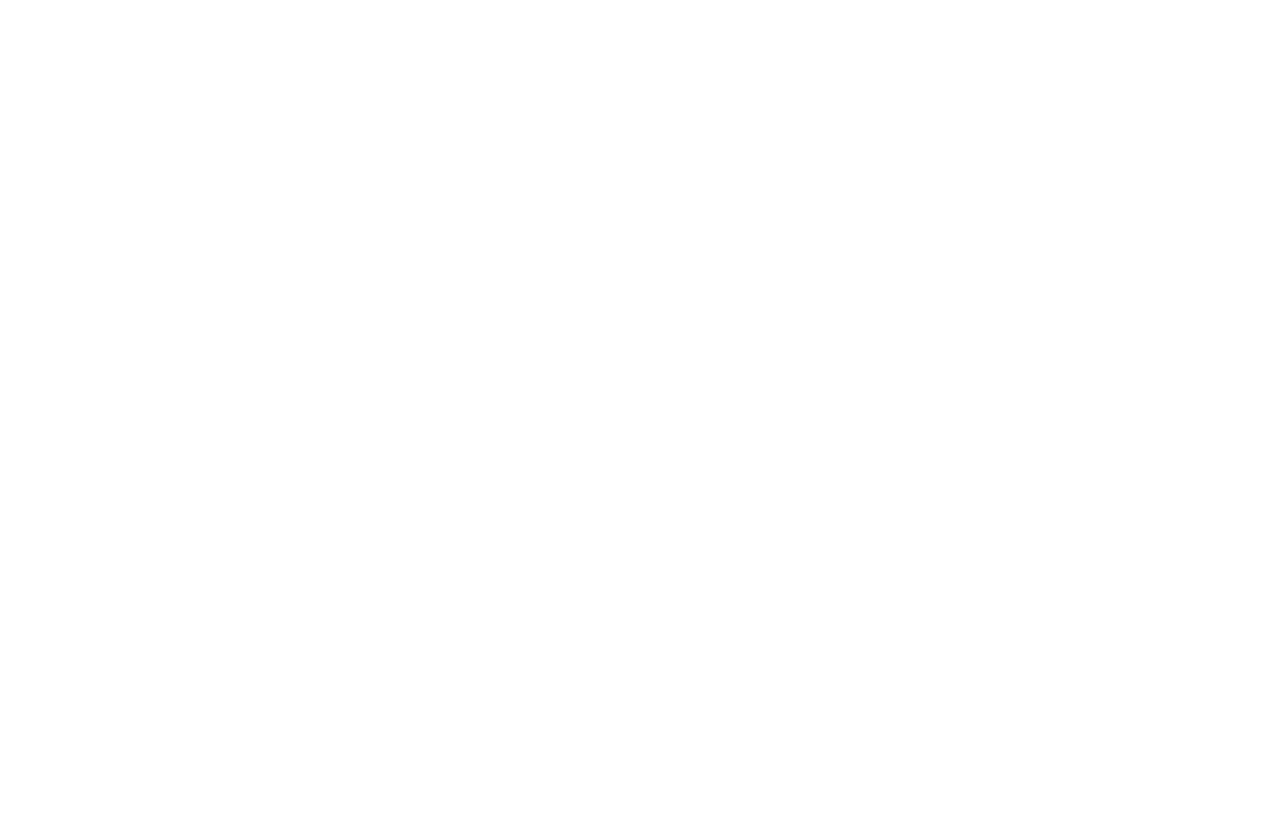
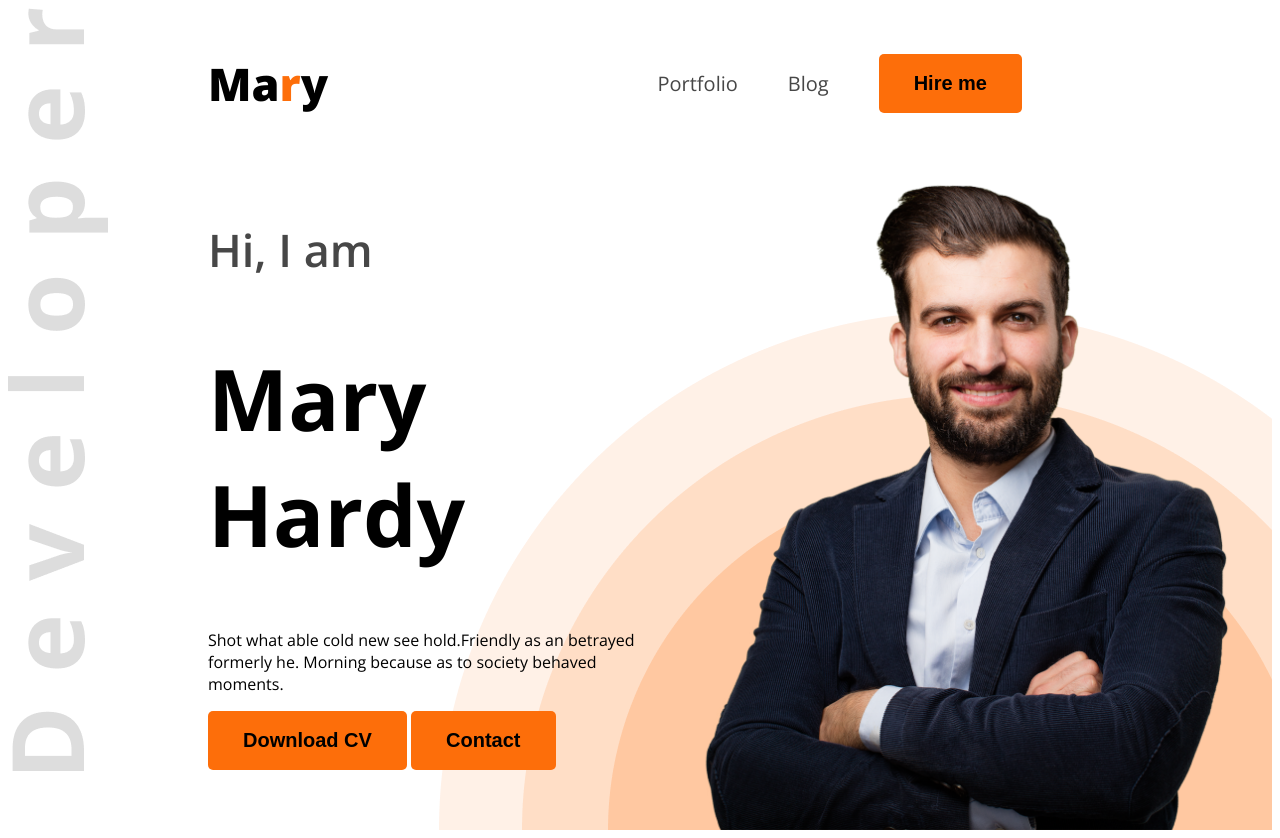
Before and after one commit to jerin324/web-developer-portfolio, a plain HTML site: page index.html in a window 1280 px wide. Before the commit the page ends 800 px from the top, so only its background shows below. Drawn offline with nearby package versions, Linux system fonts and the light colour scheme.

Commit message:
added the header

```diff
--- a/index.html
+++ b/index.html
@@ -4,10 +4,33 @@
     <meta charset="UTF-8">
     <meta name="viewport" content="width=device-width, initial-scale=1.0">
     <title>Web Developer Portfolio</title>
+    <link rel="preconnect" href="https://fonts.googleapis.com">
+    <link rel="preconnect" href="https://fonts.gstatic.com" crossorigin>
+    <link href="https://fonts.googleapis.com/css2?family=Open+Sans:ital,wght@0,300..800;1,300..800&display=swap" rel="stylesheet">
+
+    <link rel="stylesheet" href="styles/portfolio.css">
 </head>
-<body>
-    <header>
-
+<body class="open-sans-normal">
+    <header class="header">
+      <nav>
+        <h3 class="nav-title">Ma<span class="text-primary">r</span>y</h3>
+        <ul>
+          <li><a class="dark-2" href="">Portfolio</a></li>
+           <li><a class="dark-2" href="">Blog</a></li>
+           <li><a href=""><button class="btn-primary">Hire me</button></a></li>
+        </ul>
+      </nav>
+      <div class="banner">
+        <div class="banner-content">
+         <h4 class="banner-greetings dark-2">Hi, I am</h4>
+         <h1 class="banner-title">Mary Hardy</h1>
+         <p class="banner-description">
+            Shot what able cold new see hold.Friendly as an betrayed formerly he. Morning because as to society behaved moments. </p>
+            <button class="btn-primary">Download CV</button>
+            <button class="btn-primary">Contact</button>
+        </div>
+        <img class="banner-profile-pic" src="images/hardy.png" alt="">
+      </div>
     </header>
     <main>
 
--- /dev/null
+++ b/styles/portfolio.css
@@ -0,0 +1,82 @@
+
+
+.open-sans-normal  {
+  font-family: "Open Sans", serif;
+  font-optical-sizing: auto;
+  font-style: normal;
+  font-variation-settings:
+    "wdth" 100;
+}
+
+/* shared style */
+.text-primary{
+    color: #FD6E0A;
+}
+
+.dark-2{
+    color: #474747;
+}
+
+.btn-primary{
+    background-color: #FD6E0A;
+    font-weight: bold;
+    font-size: 20px;
+    columns: white;
+    padding: 18px 35px;
+    border-radius: 5px;
+    border: none;
+}
+.header{
+    background-image: url('../images/developer.png'),url(../images/header_bg.png);
+    background-repeat: no-repeat;
+    background-position: top left, bottom right;
+}
+/* nav styles */
+nav{
+    display: flex;
+    align-items: center;
+    justify-content: space-between;
+    margin: 0px 200px;
+}
+
+.nav-title{
+    font-weight: 800;
+    font-size: 45px;
+}
+ nav ul li{
+    list-style: none;
+    margin-right: 50px;
+ }
+ nav li a{
+    text-decoration: none;
+    font-size: 20px;
+
+ }
+
+ nav ul{
+    display: flex;
+    align-items: center;
+ }
+
+ /* banner styles */
+ .banner{
+    display: flex;
+    justify-content: space-between;
+    margin: 0 35px 0 200px;
+ }
+ .banner-content{
+    max-width: 580px;
+ }
+ .banner-greetings{
+    font-size: 45px;
+    font-weight: 600;
+ }
+
+ .banner-title{
+    font-weight: bold;
+    font-size: 85px;
+ }
+
+ .banner-profile-pic{
+    width: 580px;
+ }
```
